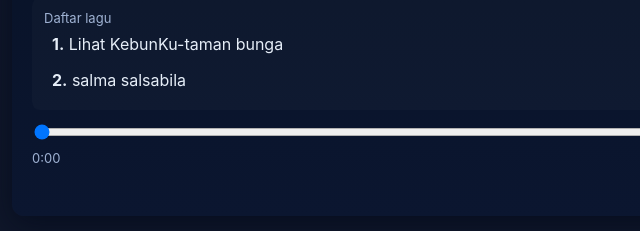
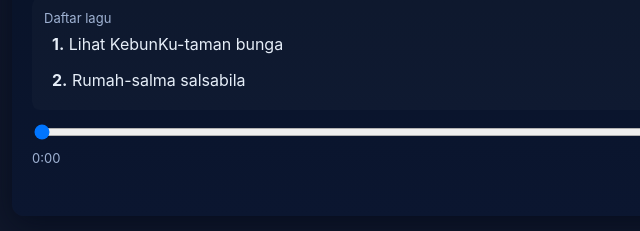
Before and after one commit to CashOrDuel/music, a plain HTML site: page index.html in a window 1280 px wide. Shown: the part 413-644 px from the top of the page, 168-808 px from the left. Drawn offline with Linux system fonts and the light colour scheme.

```diff
--- a/index.html
+++ b/index.html
@@ -80,7 +80,7 @@
         cover: 'assets/slow/cover.png',
         tracks: [
           {src:'assets/slow/Lihat kebun ku.mp3', title:'Lihat KebunKu-taman bunga'},
-          {src:'assets/slow/Rumah.mp3', title:'salma salsabila'}
+          {src:'assets/slow/Rumah.mp3', title:'Rumah-salma salsabila'}
         ]
       },
       normal: {
```
